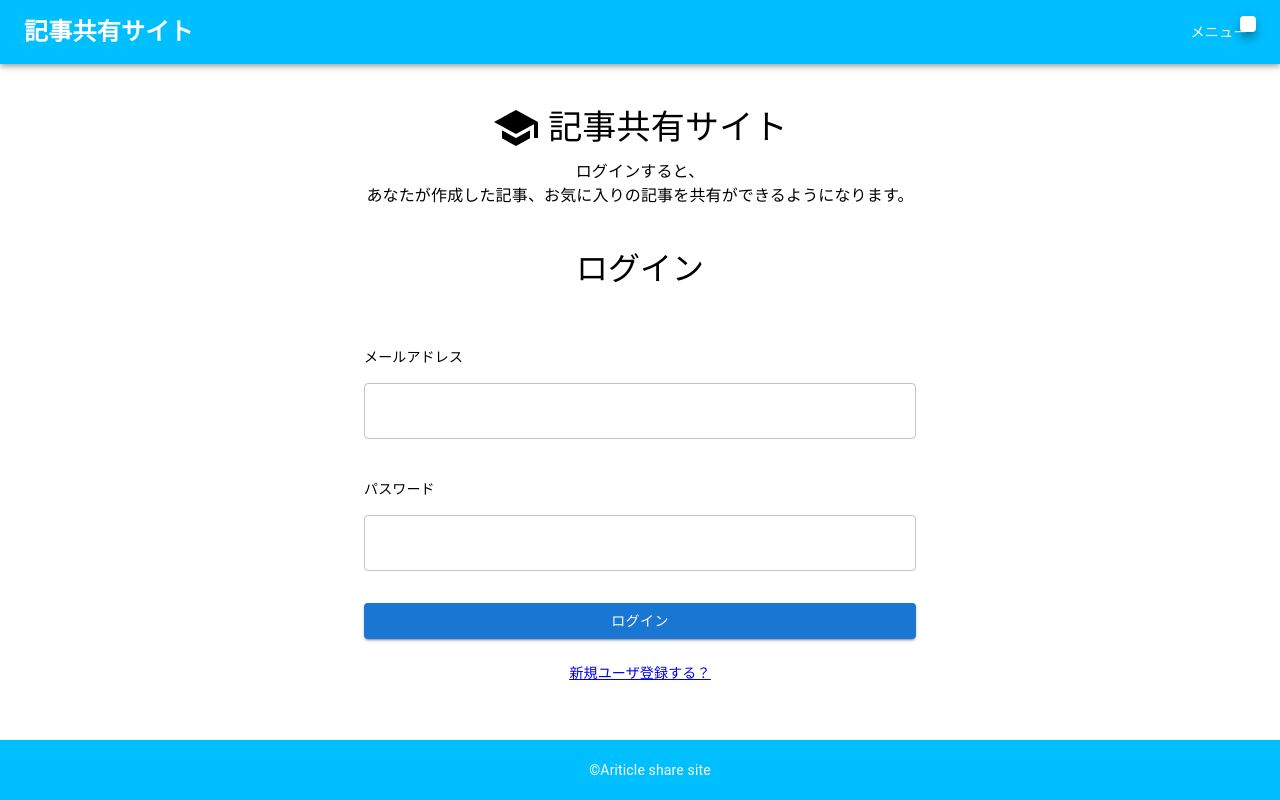
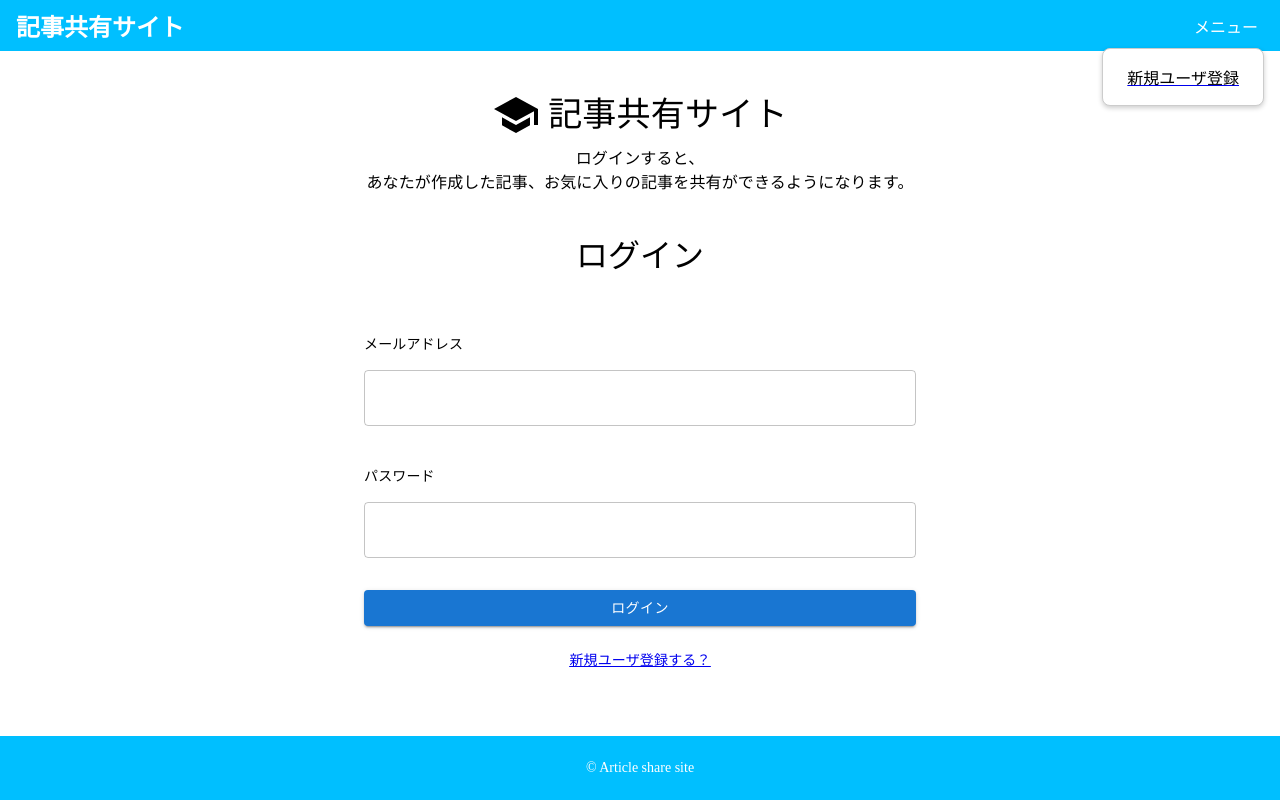
Before and after one commit to Hashimoto-Noriaki/ts-nest-next-graphql-hasura-app, a Next.js app in the folder frontend/: page /login in a window 1280 px wide. Both pictures are taken after a click on the button "メニュー". Built offline with nearby package versions, Linux system fonts and the light colour scheme.

Commit message:
ヘッターとフッターをMUIとCSS in JSからCSS Moduleに変更

```diff
--- a/frontend/src/components/common/Footer.tsx
+++ /dev/null
@@ -1,26 +0,0 @@
-import React from 'react';
-import { Box, Typography } from '@mui/material';
-import { styled } from '@mui/system';
-
-const FooterWrapper = styled(Box)`
-  position: fixed;
-  left: 0;
-  bottom: 0;
-  width: 100vw;
-  background-color: #00bfff;
-  color: white;
-  padding: 20px 10px;
-  text-align: center;
-`;
-
-const Footer: React.FC = () => {
-  return (
-    <FooterWrapper>
-      <Typography variant="body2" color="inherit">
-        ©Ariticle share site
-      </Typography>
-    </FooterWrapper>
-  );
-};
-
-export default Footer;
--- /dev/null
+++ b/frontend/src/components/common/Footer/index.tsx
@@ -0,0 +1,12 @@
+import React from 'react';
+import styles from './styles.module.css';
+
+const Footer: React.FC = () => {
+  return (
+    <footer className={styles.footer}>
+      <p>© Article share site</p>
+    </footer>
+  );
+};
+
+export default Footer;
--- /dev/null
+++ b/frontend/src/components/common/Footer/styles.module.css
@@ -0,0 +1,11 @@
+.footer {
+  position: fixed;
+  left: 0;
+  bottom: 0;
+  width: 100vw;
+  background-color: #00bfff;
+  color: white;
+  padding: 10px 0;
+  text-align: center;
+  font-size: 0.875rem;
+}
--- a/frontend/src/components/common/Header.tsx
+++ /dev/null
@@ -1,78 +0,0 @@
-import React from 'react';
-import { AppBar, Toolbar, Typography, Button, Menu } from '@mui/material';
-import { styled } from '@mui/system';
-
-// AppBarのスタイルをstyled-componentsで固定
-const StyledAppBar = styled(AppBar)`
-  background-color: #00bfff !important;
-`;
-
-const StyledToolbar = styled(Toolbar)`
-  justify-content: space-between;
-  align-items: center;
-  padding: 0;
-`;
-
-const Logo = styled(Typography)`
-  font-size: 1.5rem;
-  font-weight: bold;
-  color: white;
-  display: flex;
-  flex-direction: column;
-`;
-
-const StyledButton = styled(Button)`
-  color: white;
-`;
-
-const Header: React.FC = () => {
-  const [anchorEl, setAnchorEl] = React.useState<null | HTMLElement>(null);
-  const openMenu = Boolean(anchorEl);
-
-  const handleMenuClick = (event: React.MouseEvent<HTMLElement>) => {
-    setAnchorEl(event.currentTarget);
-  };
-
-  const handleCloseMenu = () => {
-    setAnchorEl(null);
-  };
-
-  return (
-    <StyledAppBar position="static">
-      <StyledToolbar>
-        {/* ロゴ部分 */}
-        <Logo>記事共有サイト</Logo>
-        {/* メニューボタン */}
-        <div>
-          <StyledButton onClick={handleMenuClick}>メニュー</StyledButton>
-          <Menu
-            anchorEl={anchorEl}
-            open={openMenu}
-            onClose={handleCloseMenu}
-            anchorOrigin={{
-              vertical: 'top',
-              horizontal: 'right'
-            }}
-            transformOrigin={{
-              vertical: 'top',
-              horizontal: 'right'
-            }}
-          >
-            {/* <MenuItem onClick={handleCloseMenu}>
-              <Link href="/register" passHref>
-                <a style={{ textDecoration: 'none', color: 'black' }}>新規ユーザ登録</a>
-              </Link>
-            </MenuItem>
-            <MenuItem onClick={handleCloseMenu}>
-              <Link href="/login" passHref>
-                <a style={{ textDecoration: 'none', color: 'black' }}>ログイン</a>
-              </Link>
-            </MenuItem> */}
-          </Menu>
-        </div>
-      </StyledToolbar>
-    </StyledAppBar>
-  );
-};
-
-export default Header;
--- /dev/null
+++ b/frontend/src/components/common/Header/index.tsx
@@ -0,0 +1,48 @@
+import React, { useState } from 'react';
+import Link from 'next/link';
+import { useRouter } from 'next/router';
+import styles from './styles.module.css';
+
+const Header: React.FC = () => {
+  const [isMenuOpen, setIsMenuOpen] = useState(false);
+  const router = useRouter();
+
+  const toggleMenu = () => {
+    setIsMenuOpen(!isMenuOpen);
+  };
+
+  const closeMenu = () => {
+    setIsMenuOpen(false);
+  };
+
+  return (
+    <header className={styles.header}>
+      {/* ロゴ部分 */}
+      <div className={styles.logo}>記事共有サイト</div>
+
+      {/* メニューボタン */}
+      <button className={styles.button} onClick={toggleMenu}>
+        メニュー
+      </button>
+      <div className={`${styles.menu} ${isMenuOpen ? styles.menuOpen : ''}`}>
+        {/* 現在のパスに応じて表示するメニュー項目を制御 */}
+        {router.pathname !== '/signup' && (
+          <Link href="/signup" passHref>
+            <span className={styles.menuItem} onClick={closeMenu}>
+              新規ユーザ登録
+            </span>
+          </Link>
+        )}
+        {router.pathname !== '/login' && (
+          <Link href="/login" passHref>
+            <span className={styles.menuItem} onClick={closeMenu}>
+              ログイン
+            </span>
+          </Link>
+        )}
+      </div>
+    </header>
+  );
+};
+
+export default Header;
--- /dev/null
+++ b/frontend/src/components/common/Header/styles.module.css
@@ -0,0 +1,49 @@
+.header {
+  background-color: #00bfff;
+  display: flex;
+  justify-content: space-between;
+  align-items: center;
+  padding: 0.5rem 1rem;
+}
+
+.logo {
+  font-size: 1.5rem;
+  font-weight: bold;
+  color: white;
+}
+
+.button {
+  background: none;
+  border: none;
+  color: white;
+  font-size: 1rem;
+  cursor: pointer;
+}
+
+.menu {
+  position: absolute;
+  top: 3rem;
+  right: 1rem;
+  background: white;
+  border: 1px solid #ccc;
+  border-radius: 0.5rem;
+  box-shadow: 0 2px 5px rgba(0, 0, 0, 0.2);
+  padding: 0.5rem;
+  display: none; /* デフォルトでは非表示 */
+}
+
+.menuOpen {
+  display: block;
+}
+
+.menuItem {
+  padding: 0.5rem 1rem;
+  color: black;
+  text-decoration: none;
+  display: block;
+  cursor: pointer;
+}
+
+.menuItem:hover {
+  background-color: #f0f0f0;
+}
```
Also changed, not shown: 1 other file (tests, documents, lock files or other folders).
